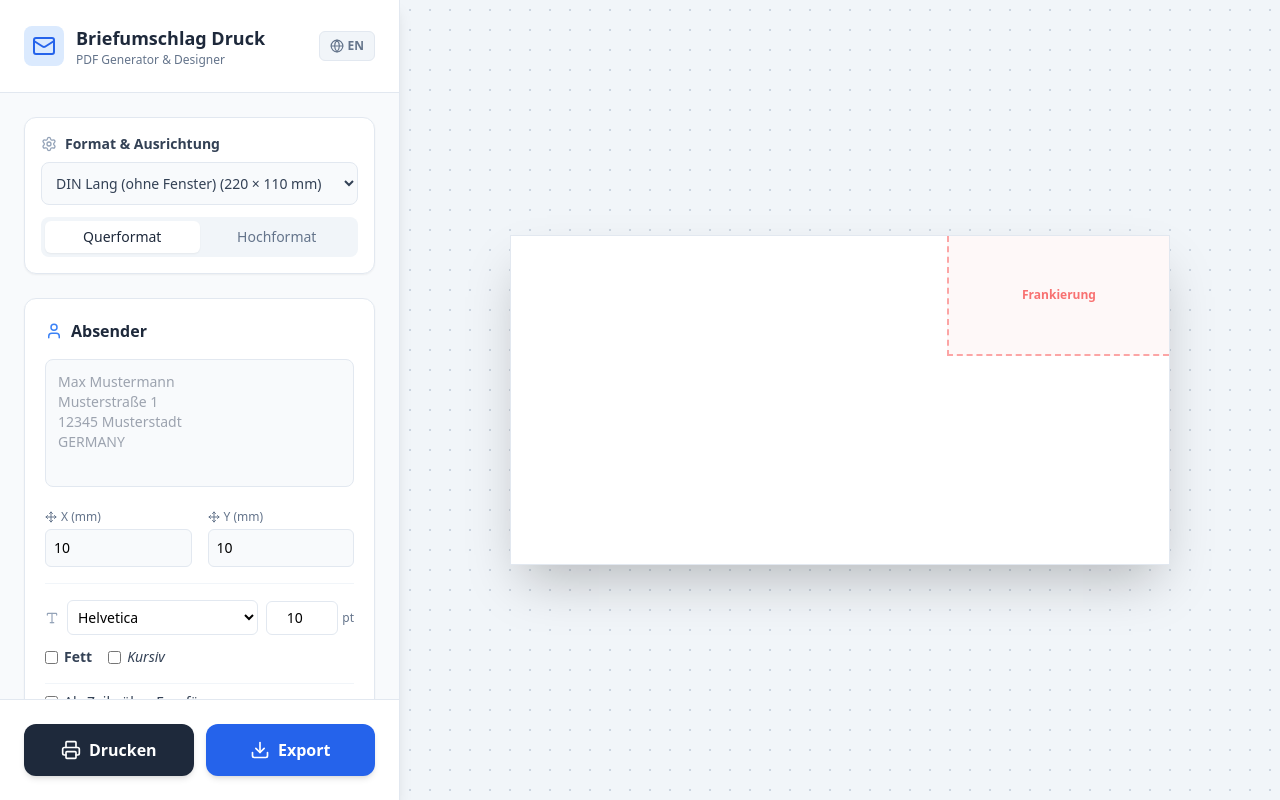
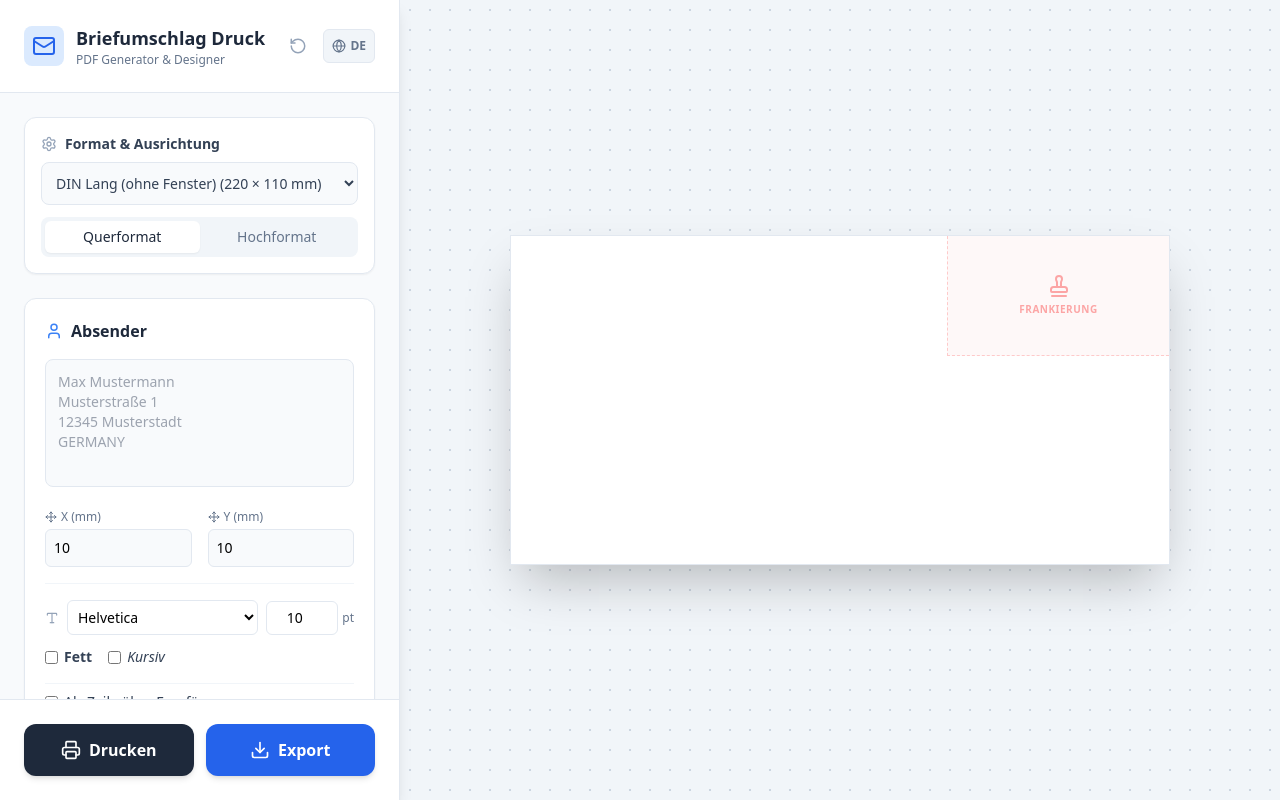
Before and after one commit to lumiliaro/envelope-generator, a React (Vite) app: page / in a window 1280 px wide. Built offline with nearby package versions, Linux system fonts and the light colour scheme.

Commit message:
feat: added reset option and better stamp icon

```diff
--- a/src/App.jsx
+++ b/src/App.jsx
@@ -6,7 +6,9 @@ import {
     MapPin,
     Move,
     Printer,
+    RotateCcw,
     Settings,
+    Stamp,
     Type,
     User,
 } from "lucide-react";
@@ -31,6 +33,7 @@ const TRANSLATIONS = {
         frankZone: "Frankierung",
         windowZone: "Sichtfenster",
         returnLine: "Als Zeile über Empfänger",
+        reset: "Reset",
         formats: {
             "DIN Lang (mit Fenster)": "DIN Lang (mit Fenster)",
             "DIN Lang (ohne Fenster)": "DIN Lang (ohne Fenster)",
@@ -59,6 +62,7 @@ const TRANSLATIONS = {
         frankZone: "Postage",
         windowZone: "Window",
         returnLine: "As line above recipient",
+        reset: "Reset",
         formats: {
             "DIN Lang (mit Fenster)": "DIN Lang (with Window)",
             "DIN Lang (ohne Fenster)": "DIN Lang (no Window)",
@@ -449,6 +453,19 @@ export default function App() {
         });
     }, [currentDims.width, currentDims.height]);
 
+    const handleReset = () => {
+        if (
+            window.confirm(
+                lang === "de"
+                    ? "Alle Einstellungen wirklich zurücksetzen?"
+                    : "Really reset all settings?",
+            )
+        ) {
+            localStorage.clear();
+            window.location.reload();
+        }
+    };
+
     const getFontStyle = (isBold, isItalic) => {
         if (isBold && isItalic) return "bolditalic";
         if (isBold) return "bold";
@@ -456,12 +473,11 @@ export default function App() {
         return "normal";
     };
 
-    const getSingleLineSender = () => {
-        return sender.text
+    const getSingleLineSender = () =>
+        sender.text
             .split("\n")
             .filter((line) => line.trim() !== "")
             .join(" • ");
-    };
 
     const createPDF = () => {
         const doc = new jsPDF({
@@ -469,7 +485,6 @@ export default function App() {
             unit: "mm",
             format: [baseDims.width, baseDims.height],
         });
-
         if (sender.text && !sender.useAsReturnLine) {
             doc.setFontSize(sender.fontSize);
             doc.setFont(
@@ -482,7 +497,6 @@ export default function App() {
                 Number(sender.y) || 0,
             );
         }
-
         if (recipient.text) {
             const rx = Number(recipient.x) || 0;
             const ry = Number(recipient.y) || 0;
@@ -492,7 +506,6 @@ export default function App() {
                 getFontStyle(recipient.isBold, recipient.isItalic),
             );
             doc.text(recipient.text.split("\n"), rx, ry);
-
             if (sender.useAsReturnLine && sender.text) {
                 doc.setFontSize(8);
                 doc.setFont(recipient.fontFamily || "helvetica", "normal");
@@ -506,17 +519,13 @@ export default function App() {
         return doc;
     };
 
-    const handleExportPDF = () => {
-        const doc = createPDF();
-        doc.save(`Envelope_${format.replace(/ /g, "_")}.pdf`);
-    };
-
+    const handleExportPDF = () =>
+        createPDF().save(`Envelope_${format.replace(/ /g, "_")}.pdf`);
     const handlePrint = () => {
         const doc = createPDF();
         doc.autoPrint();
         window.open(doc.output("bloburl"), "_blank");
     };
-
     const handleDrag = (e, data, setter) => {
         setter((prev) => ({
             ...prev,
@@ -524,9 +533,6 @@ export default function App() {
             y: Math.round(data.y / SCALE),
         }));
     };
-
-    const toggleLanguage = () =>
-        setLang((prev) => (prev === "de" ? "en" : "de"));
 
     return (
         <div className="flex h-screen bg-slate-100 font-sans overflow-hidden">
@@ -537,7 +543,7 @@ export default function App() {
                             <Mail className="text-blue-600" size={24} />
                         </div>
                         <div>
-                            <h1 className="font-bold text-lg text-slate-800">
+                            <h1 className="font-bold text-lg text-slate-800 shrink-0">
                                 {t.appTitle}
                             </h1>
                             <p className="text-xs text-slate-500">
@@ -545,14 +551,22 @@ export default function App() {
                             </p>
                         </div>
                     </div>
-                    <button
-                        onClick={toggleLanguage}
-                        className="flex items-center gap-1 text-xs font-semibold text-slate-500 hover:text-blue-600 bg-slate-100 hover:bg-blue-50 px-2.5 py-1.5 rounded-md transition-colors border border-slate-200"
-                        title="Sprache wechseln"
-                    >
-                        <Globe size={14} />
-                        {lang === "de" ? "EN" : "DE"}
-                    </button>
+                    <div className="flex gap-2">
+                        <button
+                            onClick={handleReset}
+                            className="p-2 text-slate-400 hover:text-red-500 hover:bg-red-50 rounded-md transition-colors"
+                            title={t.reset}
+                        >
+                            <RotateCcw size={18} />
+                        </button>
+                        <button
+                            onClick={() => setLang(lang === "de" ? "en" : "de")}
+                            className="flex items-center gap-1 text-xs font-semibold text-slate-500 hover:text-blue-600 bg-slate-100 px-2 rounded-md transition-all border border-slate-200"
+                        >
+                            <Globe size={14} />
+                            {lang.toUpperCase()}
+                        </button>
+                    </div>
                 </div>
                 <div className="flex-1 overflow-y-auto p-6 space-y-6">
                     <div className="bg-white p-4 rounded-xl border border-slate-200 shadow-sm">
@@ -563,7 +577,7 @@ export default function App() {
                         <select
                             value={format}
                             onChange={(e) => setFormat(e.target.value)}
-                            className="w-full p-2.5 bg-slate-50 border border-slate-200 rounded-lg text-sm text-slate-700 focus:ring-2 focus:ring-blue-500 outline-none cursor-pointer mb-3"
+                            className="w-full p-2.5 bg-slate-50 border border-slate-200 rounded-lg text-sm text-slate-700 outline-none mb-3"
                         >
                             {Object.keys(FORMATS).map((key) => (
                                 <option key={key} value={key}>
@@ -611,14 +625,14 @@ export default function App() {
                 <div className="p-6 bg-white border-t border-slate-200 flex gap-3">
                     <button
                         onClick={handlePrint}
-                        className="flex-1 flex items-center justify-center gap-2 bg-slate-800 hover:bg-slate-900 text-white py-3.5 px-4 rounded-xl font-semibold transition-colors shadow-md hover:shadow-lg focus:ring-2 focus:ring-slate-500 focus:ring-offset-2"
+                        className="flex-1 flex items-center justify-center gap-2 bg-slate-800 hover:bg-slate-900 text-white py-3.5 px-4 rounded-xl font-semibold transition-colors shadow-md"
                     >
                         <Printer size={20} />
                         {t.print}
                     </button>
                     <button
                         onClick={handleExportPDF}
-                        className="flex-1 flex items-center justify-center gap-2 bg-blue-600 hover:bg-blue-700 text-white py-3.5 px-4 rounded-xl font-semibold transition-colors shadow-md hover:shadow-lg focus:ring-2 focus:ring-blue-500 focus:ring-offset-2"
+                        className="flex-1 flex items-center justify-center gap-2 bg-blue-600 hover:bg-blue-700 text-white py-3.5 px-4 rounded-xl font-semibold transition-colors shadow-md"
                     >
                         <Download size={20} />
                         {t.export}
@@ -627,24 +641,27 @@ export default function App() {
             </div>
             <div className="flex-1 bg-grid-pattern overflow-auto relative flex items-center justify-center p-12">
                 <div
-                    className="relative bg-white shadow-2xl transition-all duration-300 ease-in-out border border-slate-200"
+                    className="relative bg-white shadow-2xl border border-slate-200"
                     style={{
                         width: `${currentDims.width * SCALE}px`,
                         height: `${currentDims.height * SCALE}px`,
                     }}
                 >
                     <div
-                        className="absolute top-0 right-0 bg-red-50/50 border-l-2 border-b-2 border-dashed border-red-300 flex items-center justify-center text-red-400 text-xs font-bold pointer-events-none select-none"
+                        className="absolute top-0 right-0 bg-red-50/50 border-l border-b border-dashed border-red-200 flex flex-col items-center justify-center text-red-300 pointer-events-none select-none"
                         style={{
                             width: `${currentDims.stamp.width * SCALE}px`,
                             height: `${currentDims.stamp.height * SCALE}px`,
                         }}
                     >
-                        {t.frankZone}
+                        <Stamp size={24} className="mb-1" />
+                        <span className="text-[10px] font-bold uppercase tracking-wider">
+                            {t.frankZone}
+                        </span>
                     </div>
                     {currentDims.window && (
                         <div
-                            className="absolute bg-slate-100/50 border-2 border-dashed border-slate-300 flex items-center justify-center text-slate-400 text-sm font-bold pointer-events-none select-none rounded-sm"
+                            className="absolute bg-slate-100/30 border border-dashed border-slate-200 flex items-center justify-center text-slate-300 text-sm font-bold pointer-events-none select-none rounded-sm"
                             style={{
                                 top: `${currentDims.window.y * SCALE}px`,
                                 left: `${currentDims.window.x * SCALE}px`,
@@ -667,7 +684,7 @@ export default function App() {
                         >
                             <div
                                 ref={senderRef}
-                                className="absolute cursor-move text-slate-600 whitespace-pre-wrap leading-snug p-1 border border-transparent hover:border-blue-400 hover:bg-blue-50/50 hover:shadow-sm rounded transition-colors group z-10"
+                                className="absolute cursor-move text-slate-600 whitespace-pre-wrap leading-snug p-1 border border-transparent hover:border-blue-400 hover:bg-blue-50/50 rounded z-10"
                                 style={{
                                     fontSize: `${sender.fontSize * PT_TO_PX}px`,
                                     fontWeight: sender.isBold
@@ -696,7 +713,7 @@ export default function App() {
                     >
                         <div
                             ref={recipientRef}
-                            className="absolute cursor-move text-slate-900 whitespace-pre-wrap leading-snug p-1 border border-transparent hover:border-blue-400 hover:bg-blue-50/50 hover:shadow-sm rounded transition-colors z-10"
+                            className="absolute cursor-move text-slate-900 whitespace-pre-wrap leading-snug p-1 border border-transparent hover:border-blue-400 hover:bg-blue-50/50 rounded z-10"
                             style={{
                                 fontWeight: recipient.isBold
                                     ? "bold"
```
